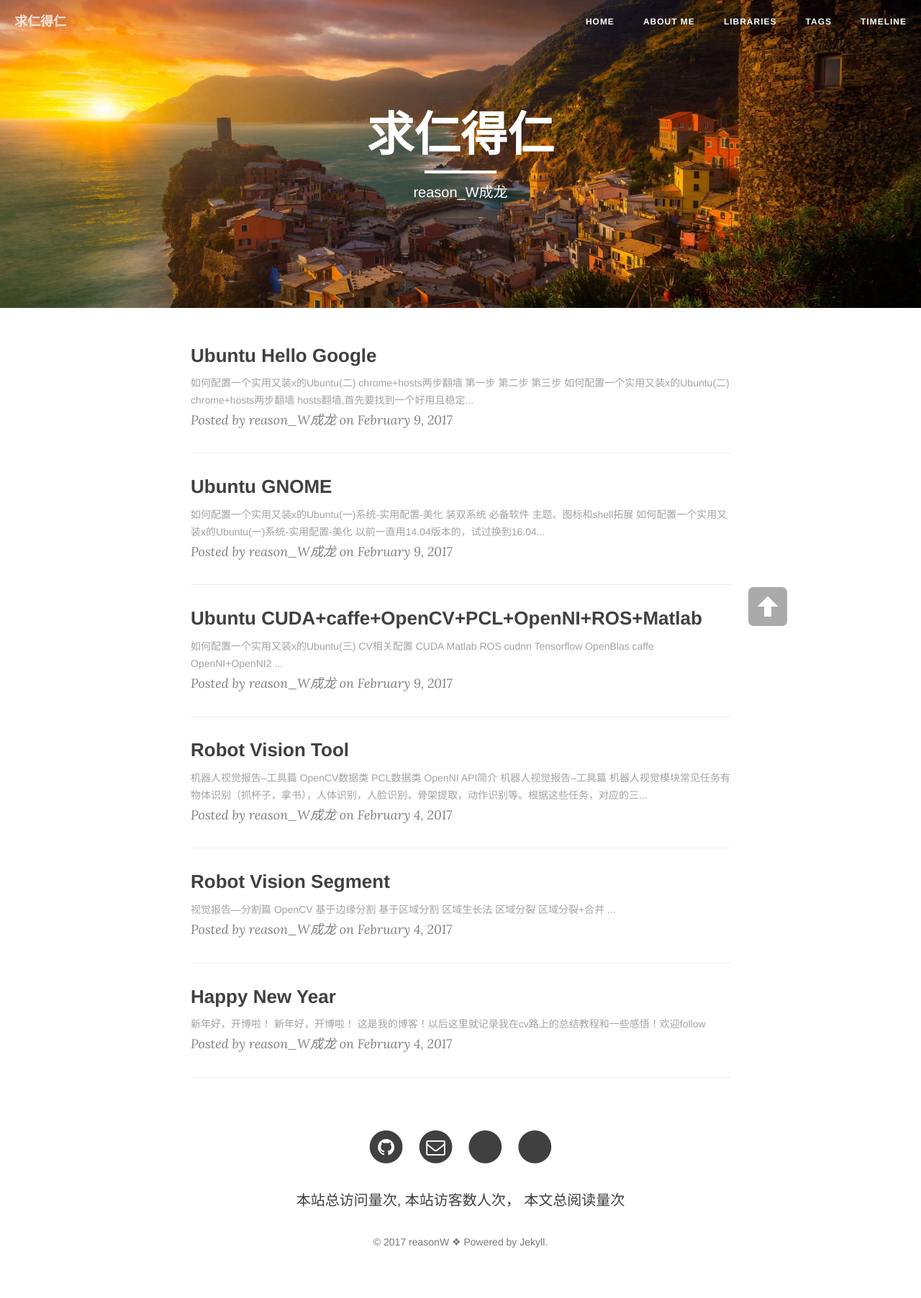
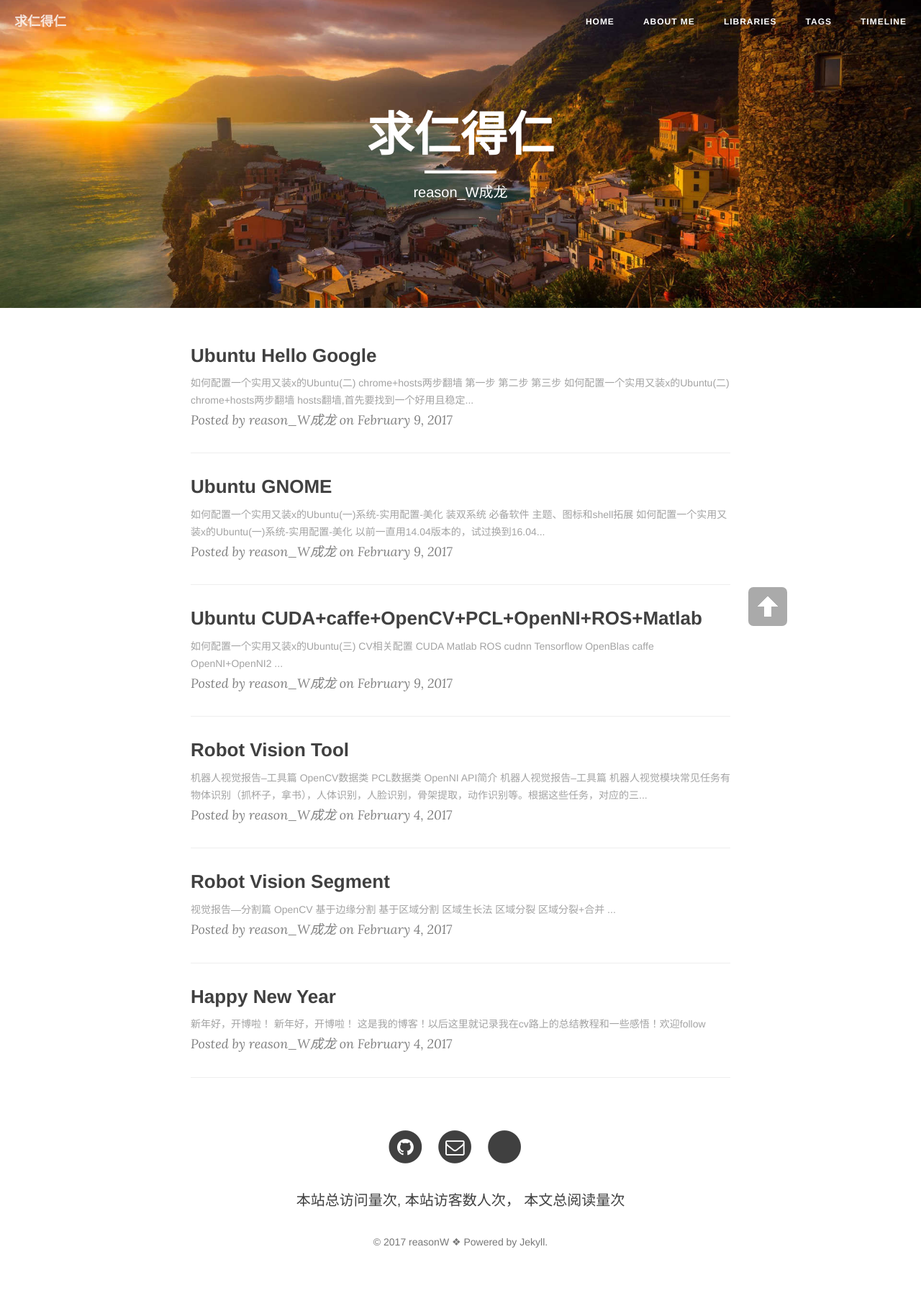
Before and after one commit to Skylar95/Skylar95, a Jekyll site: the page built from index.html, in a window 1280 px wide. Shown: the whole page at 72% size. Built offline with Jekyll 4.4.1, drawn with Linux system fonts in a browser that asks for light colours; nearby versions of some CDN libraries; the list of posts is cut into pages by our own code; comment, search, counter and statistics services are not loaded.

Commit message:
modify contact me

```diff
--- a/_includes/footer.html
+++ b/_includes/footer.html
@@ -62,9 +62,6 @@
                     {% if site.jianshu_username %}
                     <li>
                         <a href="http://www.jianshu.com/u/{{ site.jianshu_username }}">
-                            <span class="fa-stack fa-lg">
-                                <i class="fa fa-circle fa-stack-2x"></i>
-                            </span>
                                 <i class="iconfont icon-jian"></i>
                         </a>
                     </li>
```
